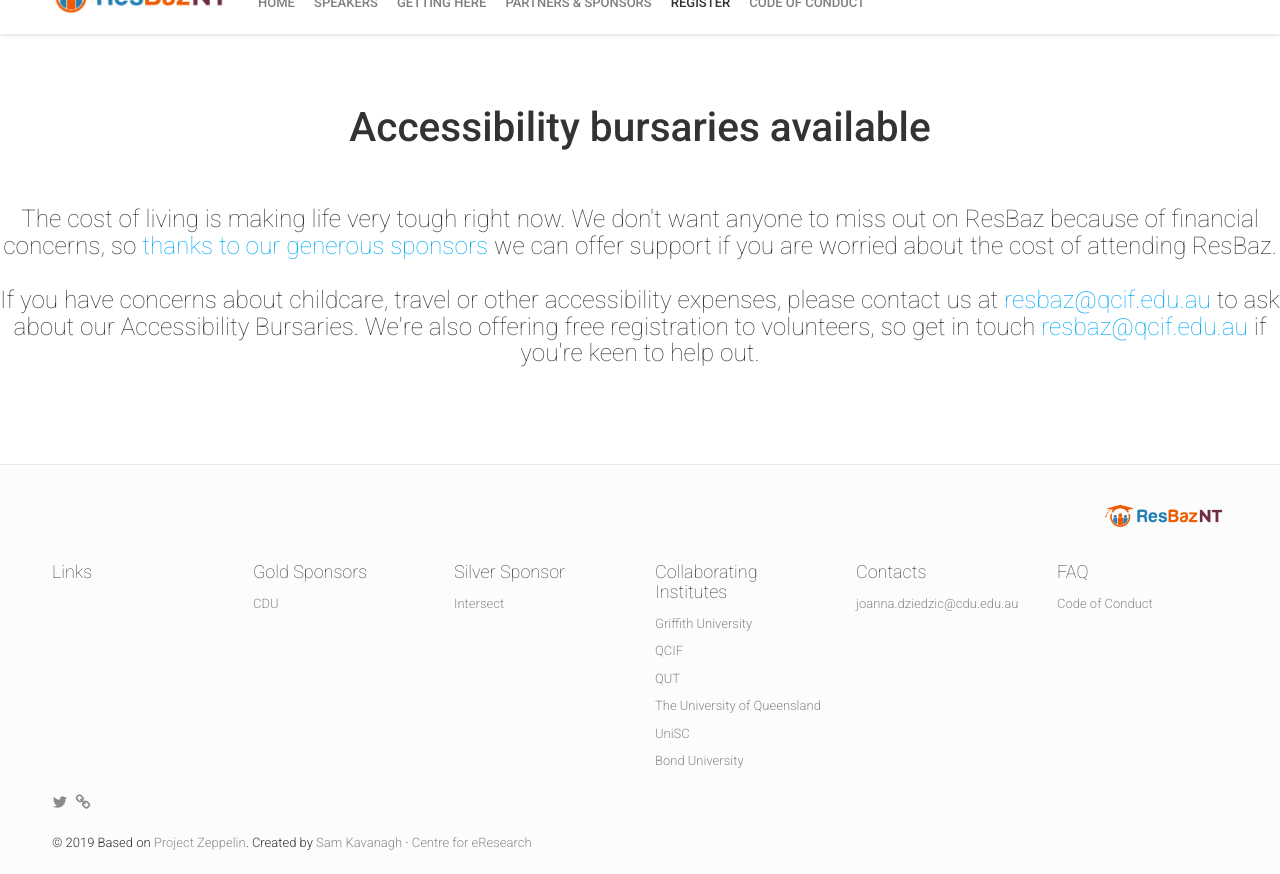
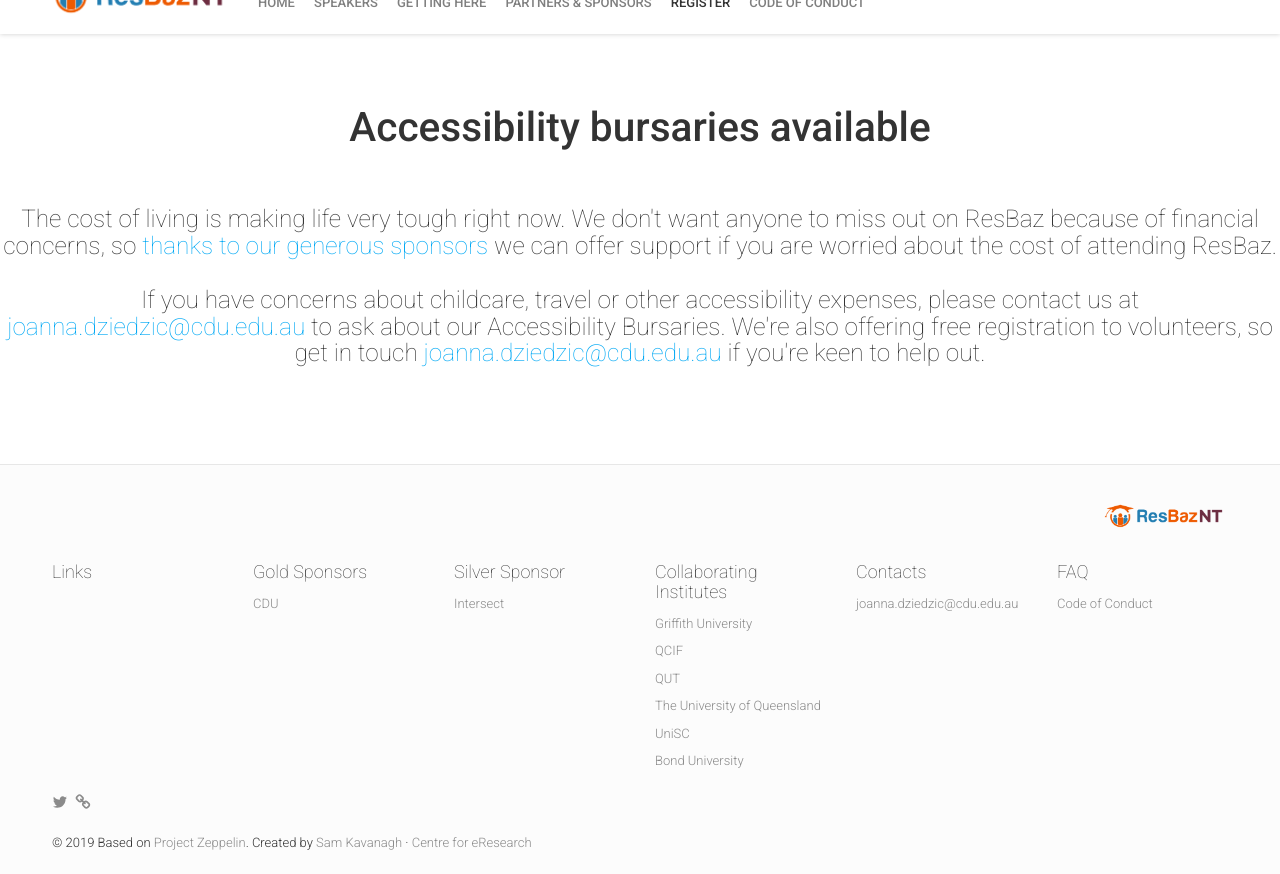
Before and after one commit to resbaznt/resbaz2023NT, a Jekyll site: the page built from registration.html, in a window 1280 px wide and 900 px high, scrolled down 1196 px, cut to the strip 26-900 px from the top of the window. Built offline with Jekyll 4.4.1, drawn with Linux system fonts in a browser that asks for light colours; nearby versions of some CDN libraries; comment, search, counter and statistics services are not loaded.

Commit message:
Update registration.html

```diff
--- a/registration.html
+++ b/registration.html
@@ -36,9 +36,9 @@
 <h4><b>
 Accessibility bursaries available
 </h4></b><br><br><h6>
-The cost of living is making life very tough right now. We don't want anyone to miss out on ResBaz because of financial concerns, so <a href="https://resbaz.github.io/resbaz2022qld/partners/">thanks to our generous sponsors </a> we can offer support if you are worried about the cost of attending ResBaz. <br><br>
+The cost of living is making life very tough right now. We don't want anyone to miss out on ResBaz because of financial concerns, so <a href="https://cdunilibrary.github.io/resbaz2023NT/partners/">thanks to our generous sponsors </a> we can offer support if you are worried about the cost of attending ResBaz. <br><br>
 
-If you have concerns about childcare, travel or other accessibility expenses, please contact us at <a href=" mailto:resbaz@qcif.edu.au " target="_blank">resbaz@qcif.edu.au</a> to ask about our Accessibility Bursaries. We're also offering free registration to volunteers, so get in touch <a href=" mailto:resbaz@qcif.edu.au " target="_blank">resbaz@qcif.edu.au</a> if you're keen to help out. <br><br></h6>
+If you have concerns about childcare, travel or other accessibility expenses, please contact us at <a href="joanna.dziedzic@cdu.edu.au" target="_blank">joanna.dziedzic@cdu.edu.au</a> to ask about our Accessibility Bursaries. We're also offering free registration to volunteers, so get in touch <a href=" mailto:joanna.dziedzic@cdu.edu.au " target="_blank">joanna.dziedzic@cdu.edu.au</a> if you're keen to help out. <br><br></h6>
 </h6>
 
 
```
